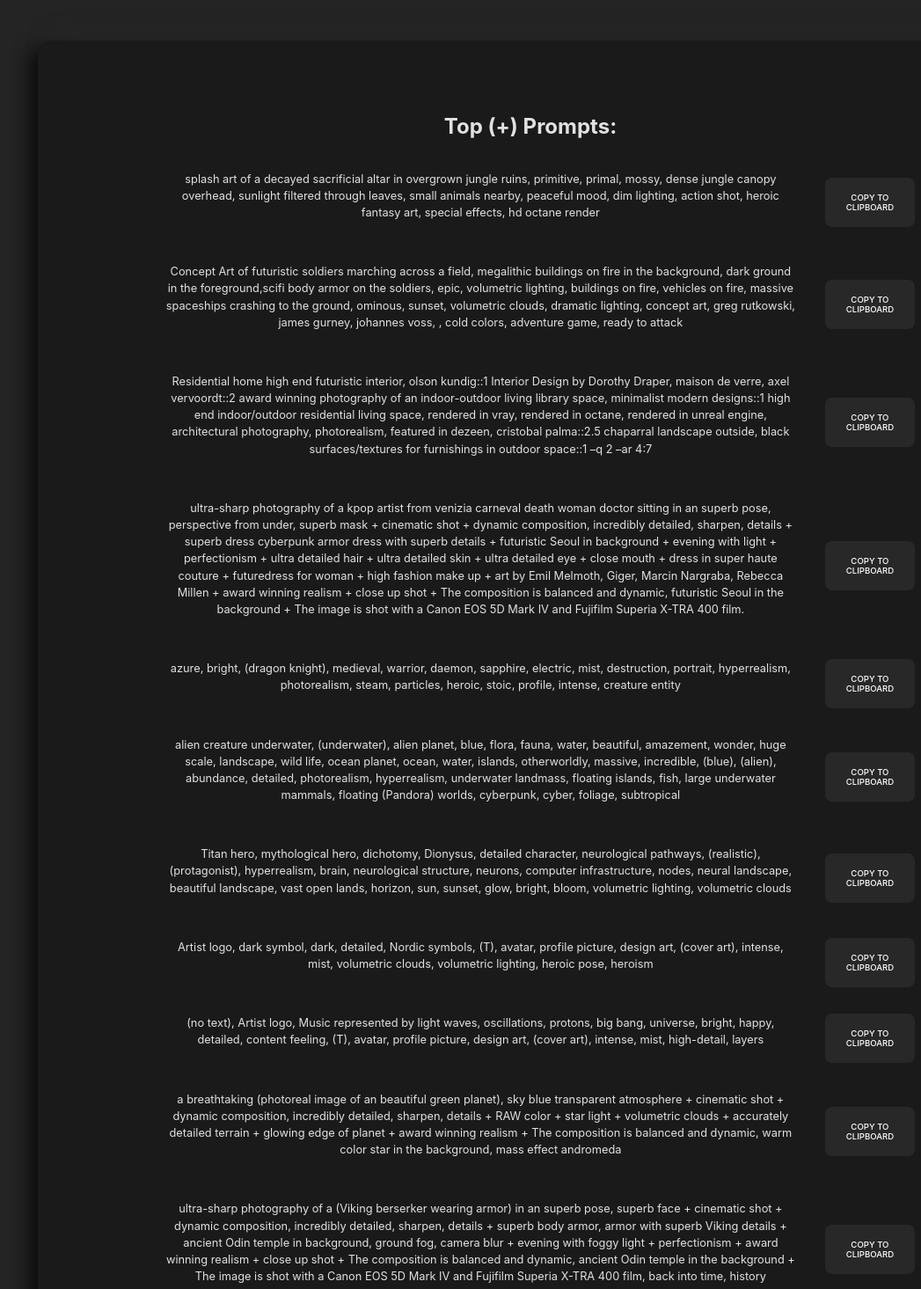
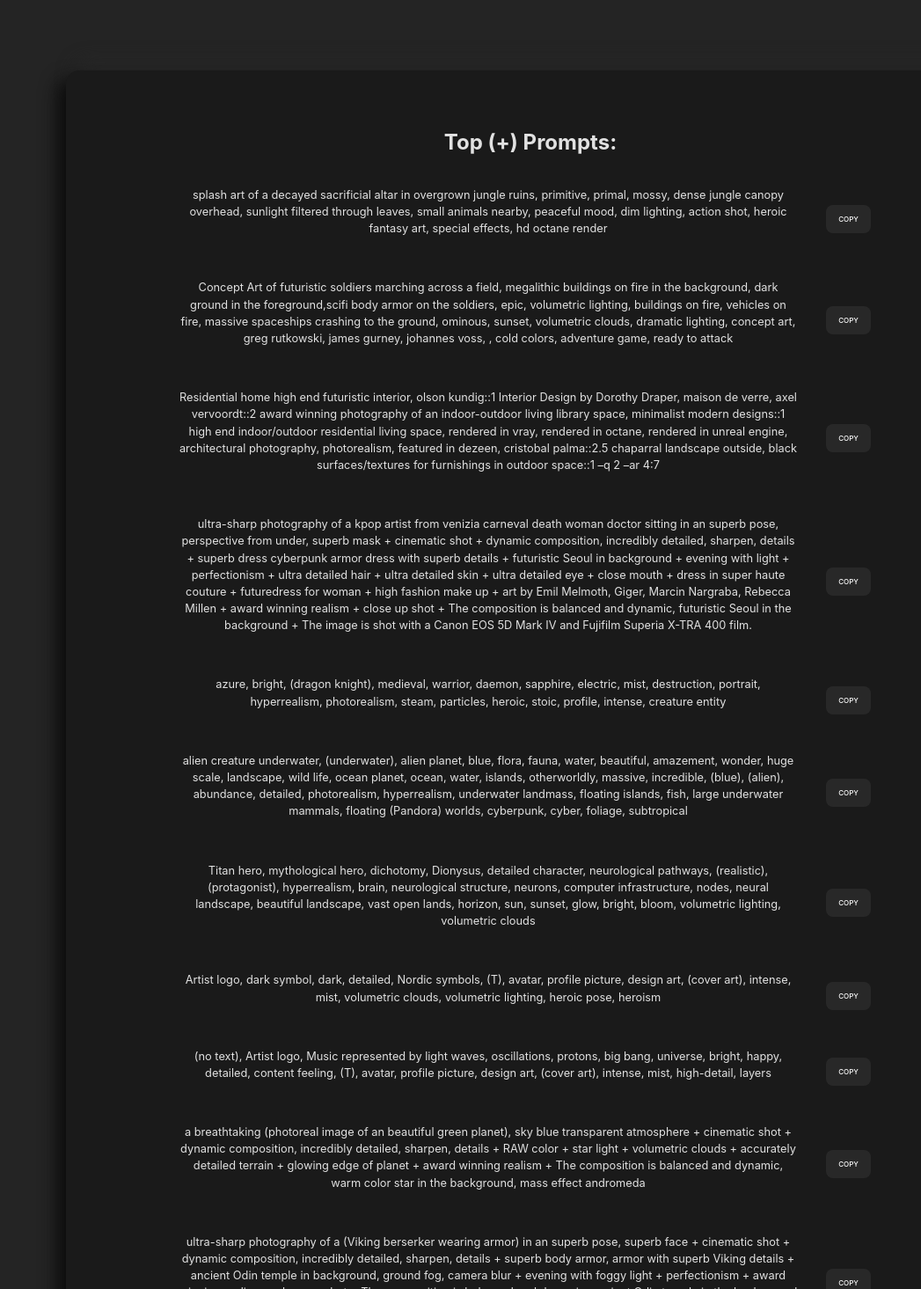
Before and after one commit to tflannagan/PromptWiki, a React (Vite) app in the folder Prompt Wiki/: page / in a window 1280 px wide. Shown: the part 125-1590 px from the top of the page at 88% size, without its empty margins (37-1084 px from the left). Built offline with nearby package versions, Linux system fonts and the light colour scheme.

Commit message:
more ui changes

```diff
--- a/Prompt Wiki/src/App.tsx
+++ b/Prompt Wiki/src/App.tsx
@@ -7,37 +7,38 @@ function App() {
 
   return (
     <div className="App">
-      <div>
+
       <h1>The Prompt Wiki</h1>
 
+        <div className="main-container">
         <blockquote>
         <h2>Top (+) Prompts:</h2>
 
         <div className="module">
           <p>splash art of a decayed sacrificial altar in overgrown jungle ruins, primitive, primal, mossy, dense jungle canopy overhead, sunlight filtered through leaves, small animals nearby, peaceful mood, dim lighting, action shot, heroic fantasy art, special effects, hd octane render</p>
             <CopyToClipboard text="splash art of a decayed sacrificial altar in overgrown jungle ruins, primitive, primal, mossy, dense jungle canopy overhead, sunlight filtered through leaves, small animals nearby, peaceful mood, dim lighting, action shot, heroic fantasy art, special effects, hd octane render">
-              <button>Copy to clipboard</button>
+              <button>Copy</button>
             </CopyToClipboard>
           </div>
 
         <div className="module">
           <p>Concept Art of futuristic soldiers marching across a field, megalithic buildings on fire in the background, dark ground in the foreground,scifi body armor on the soldiers, epic, volumetric lighting, buildings on fire, vehicles on fire, massive spaceships crashing to the ground, ominous, sunset, volumetric clouds, dramatic lighting, concept art, greg rutkowski, james gurney, johannes voss, , cold colors, adventure game, ready to attack</p>
             <CopyToClipboard text="Concept Art of futuristic soldiers marching across a field, megalithic buildings on fire in the background, dark ground in the foreground,scifi body armor on the soldiers, epic, volumetric lighting, buildings on fire, vehicles on fire, massive spaceships crashing to the ground, ominous, sunset, volumetric clouds, dramatic lighting, concept art, greg rutkowski, james gurney, johannes voss, , cold colors, adventure game, ready to attack">
-              <button>Copy to clipboard</button>
+              <button>Copy</button>
             </CopyToClipboard>
           </div>
 
         <div className="module">
           <p>Residential home high end futuristic interior, olson kundig::1 Interior Design by Dorothy Draper, maison de verre, axel vervoordt::2 award winning photography of an indoor-outdoor living library space, minimalist modern designs::1 high end indoor/outdoor residential living space, rendered in vray, rendered in octane, rendered in unreal engine, architectural photography, photorealism, featured in dezeen, cristobal palma::2.5 chaparral landscape outside, black surfaces/textures for furnishings in outdoor space::1 –q 2 –ar 4:7</p>
             <CopyToClipboard text="Residential home high end futuristic interior, olson kundig::1 Interior Design by Dorothy Draper, maison de verre, axel vervoordt::2 award winning photography of an indoor-outdoor living library space, minimalist modern designs::1 high end indoor/outdoor residential living space, rendered in vray, rendered in octane, rendered in unreal engine, architectural photography, photorealism, featured in dezeen, cristobal palma::2.5 chaparral landscape outside, black surfaces/textures for furnishings in outdoor space::1 –q 2 –ar 4:7">
-              <button>Copy to clipboard</button>
+              <button>Copy</button>
             </CopyToClipboard>
           </div>
 
           <div className="module">
           <p>ultra-sharp photography of a kpop artist from venizia carneval death woman doctor sitting in an superb pose, perspective from under, superb mask + cinematic shot + dynamic composition, incredibly detailed, sharpen, details + superb dress cyberpunk armor dress with superb details + futuristic Seoul in background + evening with light + perfectionism + ultra detailed hair + ultra detailed skin + ultra detailed eye + close mouth + dress in super haute couture + futuredress for woman + high fashion make up + art by Emil Melmoth, Giger, Marcin Nargraba, Rebecca Millen + award winning realism + close up shot + The composition is balanced and dynamic, futuristic Seoul in the background + The image is shot with a Canon EOS 5D Mark IV and Fujifilm Superia X-TRA 400 film.</p>
             <CopyToClipboard text="ultra-sharp photography of a kpop artist from venizia carneval death woman doctor sitting in an superb pose, perspective from under, superb mask + cinematic shot + dynamic composition, incredibly detailed, sharpen, details + superb dress cyberpunk armor dress with superb details + futuristic Seoul in background + evening with light + perfectionism + ultra detailed hair + ultra detailed skin + ultra detailed eye + close mouth + dress in super haute couture + futuredress for woman + high fashion make up + art by Emil Melmoth, Giger, Marcin Nargraba, Rebecca Millen + award winning realism + close up shot + The composition is balanced and dynamic, futuristic Seoul in the background + The image is shot with a Canon EOS 5D Mark IV and Fujifilm Superia X-TRA 400 film.">
-              <button>Copy to clipboard</button>
+              <button>Copy</button>
             </CopyToClipboard>
           </div>
 
@@ -45,49 +46,49 @@ function App() {
           <div className="module">
           <p>azure, bright, (dragon knight), medieval, warrior, daemon, sapphire, electric, mist, destruction, portrait, hyperrealism, photorealism, steam, particles, heroic, stoic, profile, intense, creature entity</p>
           <CopyToClipboard text="azure, bright, (dragon knight), medieval, warrior, daemon, sapphire, electric, mist, destruction, portrait, hyperrealism, photorealism, steam, particles, heroic, stoic, profile, intense, creature entity">
-          <button>Copy to clipboard</button>
+          <button>Copy</button>
           </CopyToClipboard>
           </div>
 
           <div className="module">
           <p>alien creature underwater, (underwater), alien planet, blue, flora, fauna, water, beautiful, amazement, wonder, huge scale, landscape, wild life, ocean planet, ocean, water, islands, otherworldly, massive, incredible, (blue), (alien), abundance, detailed, photorealism, hyperrealism, underwater landmass, floating islands, fish, large underwater mammals, floating (Pandora) worlds, cyberpunk, cyber, foliage, subtropical</p>
           <CopyToClipboard text="alien creature underwater, (underwater), alien planet, blue, flora, fauna, water, beautiful, amazement, wonder, huge scale, landscape, wild life, ocean planet, ocean, water, islands, otherworldly, massive, incredible, (blue), (alien), abundance, detailed, photorealism, hyperrealism, underwater landmass, floating islands, fish, large underwater mammals, floating (Pandora) worlds, cyberpunk, cyber, foliage, subtropical">
-          <button>Copy to clipboard</button>
+          <button>Copy</button>
           </CopyToClipboard>
           </div>
 
           <div className="module">
           <p>Titan hero, mythological hero, dichotomy, Dionysus, detailed character, neurological pathways, (realistic), (protagonist), hyperrealism, brain, neurological structure, neurons, computer infrastructure, nodes, neural landscape, beautiful landscape, vast open lands, horizon, sun, sunset, glow, bright, bloom, volumetric lighting, volumetric clouds</p>
           <CopyToClipboard text="Titan hero, mythological hero, dichotomy, Dionysus, detailed character, neurological pathways, (realistic), (protagonist), hyperrealism, brain, neurological structure, neurons, computer infrastructure, nodes, neural landscape, beautiful landscape, vast open lands, horizon, sun, sunset, glow, bright, bloom, volumetric lighting, volumetric clouds">
-          <button>Copy to clipboard</button>
+          <button>Copy</button>
           </CopyToClipboard>
           </div>
 
           <div className="module">
           <p>Artist logo, dark symbol, dark, detailed, Nordic symbols, (T), avatar, profile picture, design art, (cover art), intense, mist, volumetric clouds, volumetric lighting, heroic pose, heroism</p>
           <CopyToClipboard text="Artist logo, dark symbol, dark, detailed, Nordic symbols, (T), avatar, profile picture, design art, (cover art), intense, mist, volumetric clouds, volumetric lighting, heroic pose, heroism">
-          <button>Copy to clipboard</button>
+          <button>Copy</button>
           </CopyToClipboard>
           </div>
 
           <div className="module">
           <p>(no text), Artist logo, Music represented by light waves, oscillations, protons, big bang, universe, bright, happy, detailed, content feeling, (T), avatar, profile picture, design art, (cover art), intense, mist, high-detail, layers</p>
           <CopyToClipboard text="(no text), Artist logo, Music represented by light waves, oscillations, protons, big bang, universe, bright, happy, detailed, content feeling, (T), avatar, profile picture, design art, (cover art), intense, mist, high-detail, layers">
-          <button>Copy to clipboard</button>
+          <button>Copy</button>
           </CopyToClipboard>
           </div>
 
           <div className="module">
           <p>a breathtaking (photoreal image of an beautiful green planet), sky blue transparent atmosphere + cinematic shot + dynamic composition, incredibly detailed, sharpen, details + RAW color + star light + volumetric clouds + accurately detailed terrain + glowing edge of planet + award winning realism + The composition is balanced and dynamic, warm color star in the background, mass effect andromeda</p>
           <CopyToClipboard text="a breathtaking (photoreal image of an beautiful green planet), sky blue transparent atmosphere + cinematic shot + dynamic composition, incredibly detailed, sharpen, details + RAW color + star light + volumetric clouds + accurately detailed terrain + glowing edge of planet + award winning realism + The composition is balanced and dynamic, warm color star in the background, mass effect andromeda">
-          <button>Copy to clipboard</button>
+          <button>Copy</button>
           </CopyToClipboard>
           </div>
 
           <div className="module">
           <p>ultra-sharp photography of a (Viking berserker wearing armor) in an superb pose, superb face + cinematic shot + dynamic composition, incredibly detailed, sharpen, details + superb body armor, armor with superb Viking details + ancient Odin temple in background, ground fog, camera blur + evening with foggy light + perfectionism + award winning realism + close up shot + The composition is balanced and dynamic, ancient Odin temple in the background + The image is shot with a Canon EOS 5D Mark IV and Fujifilm Superia X-TRA 400 film, back into time, history</p>
           <CopyToClipboard text="ultra-sharp photography of a (Viking berserker wearing armor) in an superb pose, superb face + cinematic shot + dynamic composition, incredibly detailed, sharpen, details + superb body armor, armor with superb Viking details + ancient Odin temple in background, ground fog, camera blur + evening with foggy light + perfectionism + award winning realism + close up shot + The composition is balanced and dynamic, ancient Odin temple in the background + The image is shot with a Canon EOS 5D Mark IV and Fujifilm Superia X-TRA 400 film, back into time, history">
-          <button>Copy to clipboard</button>
+          <button>Copy</button>
           </CopyToClipboard>
           </div>
 
@@ -98,34 +99,37 @@ function App() {
         <div className="module">
           <p className="neg">blurry, out of focus, out of frame, low-res, bad anatomy, ugly, grain, bad hands, text, error, missing fingers, extra digit, fewer digits, cropped, worst quality, low quality, normal quality, jpeg artifacts, signature, watermark, username, blurry, artist name, futanari, girl with penis, blood, urine, fat, obese, multiple girls, text, error, missing fingers, extra digit, fewer digits, cropped, worst quality, low quality, jpeg artifacts, signature, watermark, extra fingers, mutated hands, (multiple penises), (disembodied), (poorly drawn hands), (poorly drawn face), (mutation)</p>
           <CopyToClipboard text="blurry, out of focus, out of frame, low-res, bad anatomy, ugly, grain, bad hands, text, error, missing fingers, extra digit, fewer digits, cropped, worst quality, low quality, normal quality, jpeg artifacts, signature, watermark, username, blurry, artist name, futanari, girl with penis, blood, urine, fat, obese, multiple girls, text, error, missing fingers, extra digit, fewer digits, cropped, worst quality, low quality, jpeg artifacts, signature, watermark, extra fingers, mutated hands, (multiple penises), (disembodied), (poorly drawn hands), (poorly drawn face), (mutation)">
-          <button>COPY TO CLIPBOARD</button>
+          <button>COPY</button>
           </CopyToClipboard>
         </div>
 
         <div className="module">
           <p className="neg">blurry, out of focus, out of frame, lowres, bad anatomy, bad hands, text, error, missing fingers, extra digit, fewer digits, cropped, worst quality, low quality, normal quality, jpeg artifacts, signature, watermark, username, blurry, artist name, text, error, missing fingers, extra digit, fewer digits, cropped, worst quality, low quality, jpeg artifacts, signature, watermark, extra fingers, mutated hands,(disembodied), (poorly drawn hands), (poorly drawn face), (mutation)</p>
           <CopyToClipboard text="blurry, out of focus, out of frame, lowres, bad anatomy, bad hands, text, error, missing fingers, extra digit, fewer digits, cropped, worst quality, low quality, normal quality, jpeg artifacts, signature, watermark, username, blurry, artist name, text, error, missing fingers, extra digit, fewer digits, cropped, worst quality, low quality, jpeg artifacts, signature, watermark, extra fingers, mutated hands,(disembodied), (poorly drawn hands), (poorly drawn face), (mutation)">
-          <button>COPY TO CLIPBOARD</button>
+          <button>COPY</button>
           </CopyToClipboard>
         </div>
 
         <div className="module">
           <p className="neg">floating ships, floating objects, blurry, out of focus, out of frame, lowres, bad anatomy, bad hands, text, error, missing fingers, extra digit, fewer digits, cropped, worst quality, low quality, normal quality, jpeg artifacts, signature, watermark, username, blurry, artist name, text, error, missing fingers, extra digit, fewer digits, cropped, worst quality, low quality, jpeg artifacts, signature, watermark, </p>
           <CopyToClipboard text="floating ships, floating objects, blurry, out of focus, out of frame, lowres, bad anatomy, bad hands, text, error, missing fingers, extra digit, fewer digits, cropped, worst quality, low quality, normal quality, jpeg artifacts, signature, watermark, username, blurry, artist name, text, error, missing fingers, extra digit, fewer digits, cropped, worst quality, low quality, jpeg artifacts, signature, watermark, ">
-          <button>COPY TO CLIPBOARD</button>
+          <button>COPY</button>
           </CopyToClipboard>
         </div>
 
         <div className="module">
           <p className="neg">lowres, bad anatomy, bad hands, text, error, missing fingers, extra digit, fewer digits, cropped, worst quality, low quality, normal quality, jpeg artifacts,signature, watermark, username, blurry, artist name</p>
           <CopyToClipboard text="lowres, bad anatomy, bad hands, text, error, missing fingers, extra digit, fewer digits, cropped, worst quality, low quality, normal quality, jpeg artifacts,signature, watermark, username, blurry, artist name">
-          <button>COPY TO CLIPBOARD</button>
+          <button>COPY</button>
           </CopyToClipboard>
         </div>
 
 
+
+
         </blockquote>
-      </div>
+        </div>
+
 
       <footer>
         <h3>© 2023 Clay & Jones. All rights reserved.</h3>
--- a/Prompt Wiki/src/index.css
+++ b/Prompt Wiki/src/index.css
@@ -26,6 +26,7 @@ a:hover {
 body {
   margin: 0;
   display: flex;
+  flex-direction: row;
   place-items: center;
   min-width: 320px;
   min-height: 100vh;
@@ -38,7 +39,7 @@ h1 {
 }
 
 h2 {
-  margin: 1rem 0rem 1rem 0rem;
+  margin: 0rem 0rem 1rem 0rem;
 }
 
 h3 {
@@ -57,20 +58,29 @@ p:hover {
 
 }
 
+.main-container {
+  display: flex;
+  flex-direction: column;
+  align-items: center;
+  align-content: center;
+  justify-items: center;
+  justify-content: center;
+  margin: 1rem 2rem 1rem 2rem;
+}
 
 button {
   border-radius: 8px;
-  margin: 0rem 2rem 0rem 1rem;
+  margin: 0rem 1.5rem 0rem 1rem;
   border: 1px solid transparent;
-  padding: 0.6em 1.2em;
-  font-size: 0.6em;
+  padding: 0.6em 0.8em;
+  font-size: 0.5em;
   font-weight: 500;
   font-family: inherit;
   text-transform: uppercase;
   background-color: #323232a2;
   cursor: pointer;
-  width: 8vw;
-  height: 7vh;
+  width: 4vw;
+  height: 4vh;
   color: #fff;
   transition: border-color 0.25s;
 }
@@ -100,7 +110,7 @@ blockquote {
 .module {
   display: grid;
   grid-template-columns: 92% 8%;
-  margin: 0rem 7rem 0rem 4rem;
+  margin: 0rem 5rem 0rem 3rem;
   align-content: center;
   justify-content: center;
   align-items:center
```
